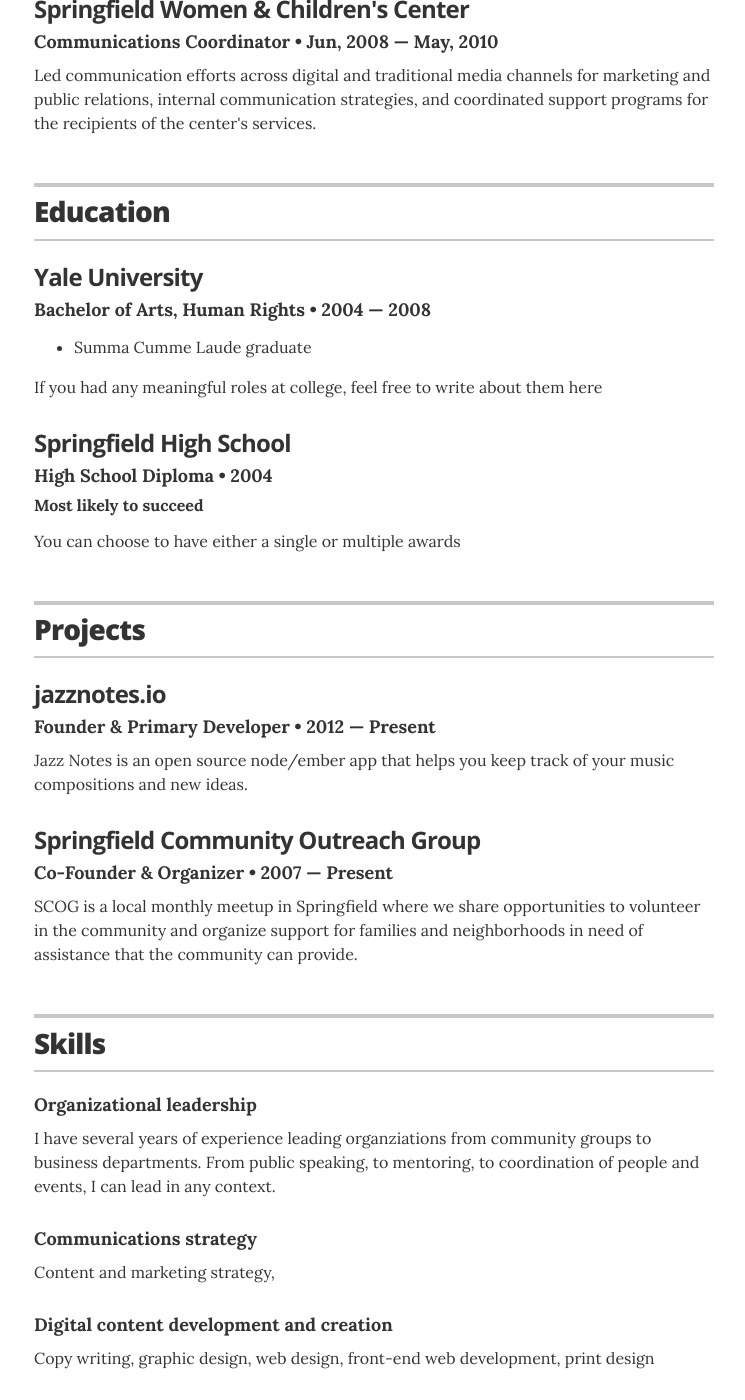
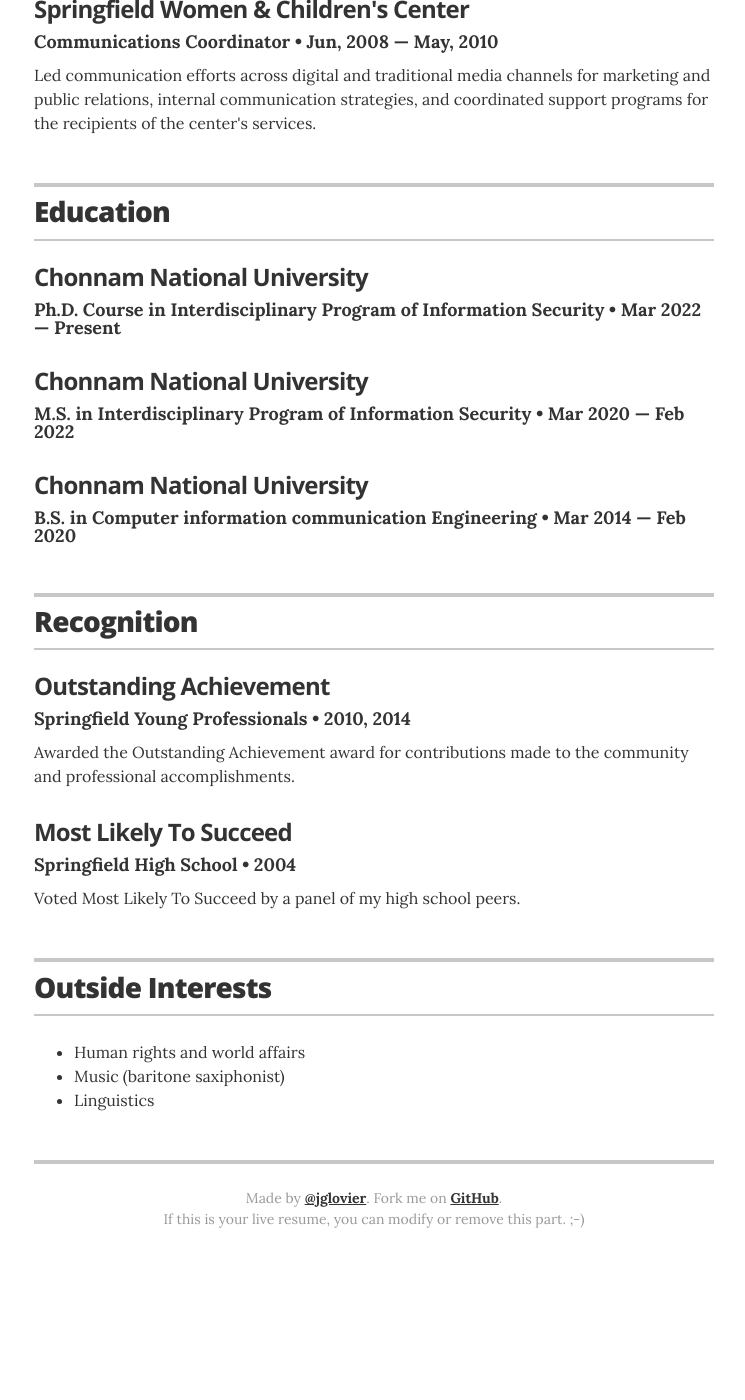
Before and after one commit to soledo/soledo.github.io, a Jekyll site: the page built from index.html, in a window 1280 px wide and 1400 px high, scrolled down 1161 px. Shown: the whole window, without its empty margins (266-1011 px from the left). Built offline with Jekyll 4.4.1, drawn with Linux system fonts in a browser that asks for light colours; after the commit the page ends 2439 px from its top, so only the background shows below that; some of the changed text lies outside the part shown.

Commit message:
education update

```diff
--- a/_config.yml
+++ b/_config.yml
@@ -35,11 +35,11 @@ resume_looking_for_work:        "yes"
 # comment out to hide
 resume_section_experience:      true
 resume_section_education:       true
-resume_section_projects:        true
-resume_section_skills:          true
+#resume_section_projects:        true
+#resume_section_skills:          true
 resume_section_recognition:     true
-resume_section_links:           true
-resume_section_associations:    true
+#resume_section_links:           true
+#resume_section_associations:    true
 resume_section_interests:       true
 
 # Resume social links
--- a/_data/education.yml
+++ b/_data/education.yml
@@ -1,13 +1,18 @@
 # Degree
-- degree: Bachelor of Arts, Human Rights
-  uni: Yale University
-  year: 2004 &mdash; 2008
-  awards:
-    - award: Summa Cumme Laude graduate
-  summary: If you had any meaningful roles at college, feel free to write about them here
 
-- degree: High School Diploma
-  uni: Springfield High School
-  year: 2004
-  award: Most likely to succeed
-  summary: You can choose to have either a single or multiple awards
+- degree: Ph.D. Course in Interdisciplinary Program of Information Security
+  uni: Chonnam National University
+  year: Mar 2022 &mdash; Present
+
+- degree: M.S. in Interdisciplinary Program of Information Security
+  uni: Chonnam National University
+  year: Mar 2020 &mdash; Feb 2022
+  #awards:
+  #  - award: Summa Cumme Laude graduate
+  #summary: If you had any meaningful roles at college, feel free to write about them here
+
+- degree: B.S. in Computer information communication Engineering
+  uni: Chonnam National University
+  year: Mar 2014 &mdash; Feb 2020
+  #award: Most likely to succeed
+  #summary: You can choose to have either a single or multiple awards
```
